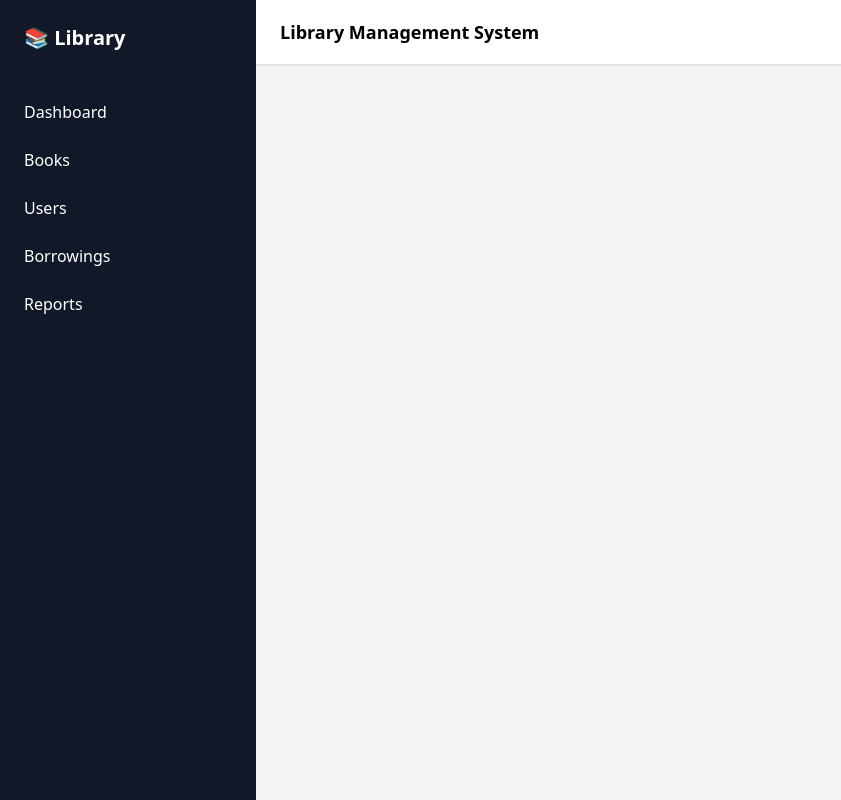
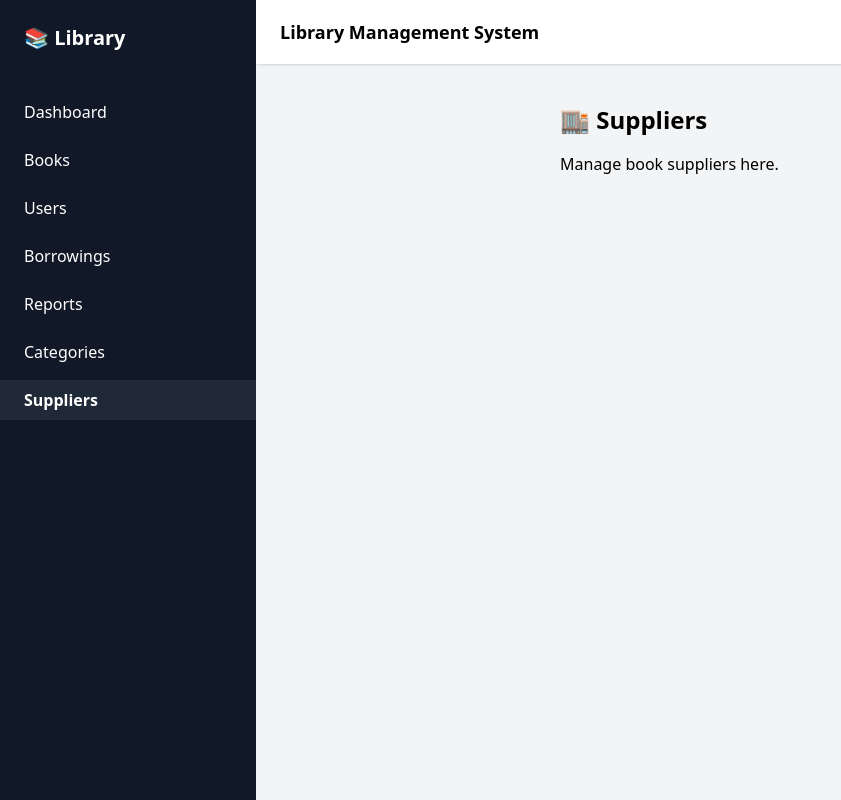
Before and after one commit to Soda-Morn/Library_Frontend, a Vue app: page /supplier in a window 1280 px wide. Shown: the whole page, without its empty margins (0-841 px from the left). Built offline with nearby package versions, Linux system fonts and the light colour scheme.

Commit message:
added another page

```diff
--- a/src/components/Sidebar.vue
+++ b/src/components/Sidebar.vue
@@ -31,6 +31,18 @@
         class="block px-6 py-2 hover:bg-gray-700"
         :class="{ 'bg-gray-800 font-semibold': $route.path === '/reports' }"
       >Reports</RouterLink>
+
+      <RouterLink
+        to="/categories"
+        class="block px-6 py-2 hover:bg-gray-700"
+        :class="{ 'bg-gray-800 font-semibold': $route.path === '/categories' }"
+      >Categories</RouterLink>
+
+      <RouterLink
+        to="/supplier"
+        class="block px-6 py-2 hover:bg-gray-700"
+        :class="{ 'bg-gray-800 font-semibold': $route.path === '/supplier' }"
+      >Suppliers</RouterLink>
     </nav>
   </aside>
 </template>
--- a/src/router/index.js
+++ b/src/router/index.js
@@ -4,6 +4,8 @@ import Borrowings from '@/views/Borrowings.vue'
 import Dashboard from '@/views/Dashboard.vue'
 import Users from '@/views/Users.vue'
 import Report from '@/views/Reports.vue' // ✅ Ad
+import Category from '@/views/Category.vue'
+import Supplier from '@/views/Supplier.vue'
 
 const router = createRouter({
   history: createWebHistory(import.meta.env.BASE_URL),
@@ -33,6 +35,16 @@ const router = createRouter({
       name: 'users',
       component: Users,
     },
+    {
+      path: '/categories',
+      name: 'categoies',
+      component: Category,
+    },
+    {
+      path: '/supplier',
+      name: 'supplier',
+      component: Supplier,
+    },
   ],
 })
 
--- a/src/views/Borrowings.vue
+++ b/src/views/Borrowings.vue
@@ -1 +1,6 @@
-<template></template>
+<template>
+  <div class="p-6 ml-64">
+    <h2 class="text-2xl font-bold mb-4">📄 Borrowing</h2>
+    <p>Track borrowed books here.</p>
+  </div>
+</template>
--- /dev/null
+++ b/src/views/Category.vue
@@ -0,0 +1,6 @@
+<template>
+  <div class="p-6 ml-64">
+    <h2 class="text-2xl font-bold mb-4">📂 Categories</h2>
+    <p>Manage book categories here.</p>
+  </div>
+</template>
--- a/src/views/Reports.vue
+++ b/src/views/Reports.vue
@@ -1 +1,6 @@
-<template></template>
+<template>
+  <div class="p-6 ml-64">
+    <h2 class="text-2xl font-bold mb-4">📈 Reports</h2>
+    <p>View reports on library usage.</p>
+  </div>
+</template>
--- /dev/null
+++ b/src/views/Supplier.vue
@@ -0,0 +1,6 @@
+<template>
+  <div class="p-6 ml-64">
+    <h2 class="text-2xl font-bold mb-4">🏬 Suppliers</h2>
+    <p>Manage book suppliers here.</p>
+  </div>
+</template>
--- a/src/views/Users.vue
+++ b/src/views/Users.vue
@@ -1 +1,6 @@
-<template></template>
+<template>
+  <div class="p-6 ml-64">
+    <h2 class="text-2xl font-bold mb-4">👤 Users</h2>
+    <p>Manage users of the library system.</p>
+  </div>
+</template>
```
